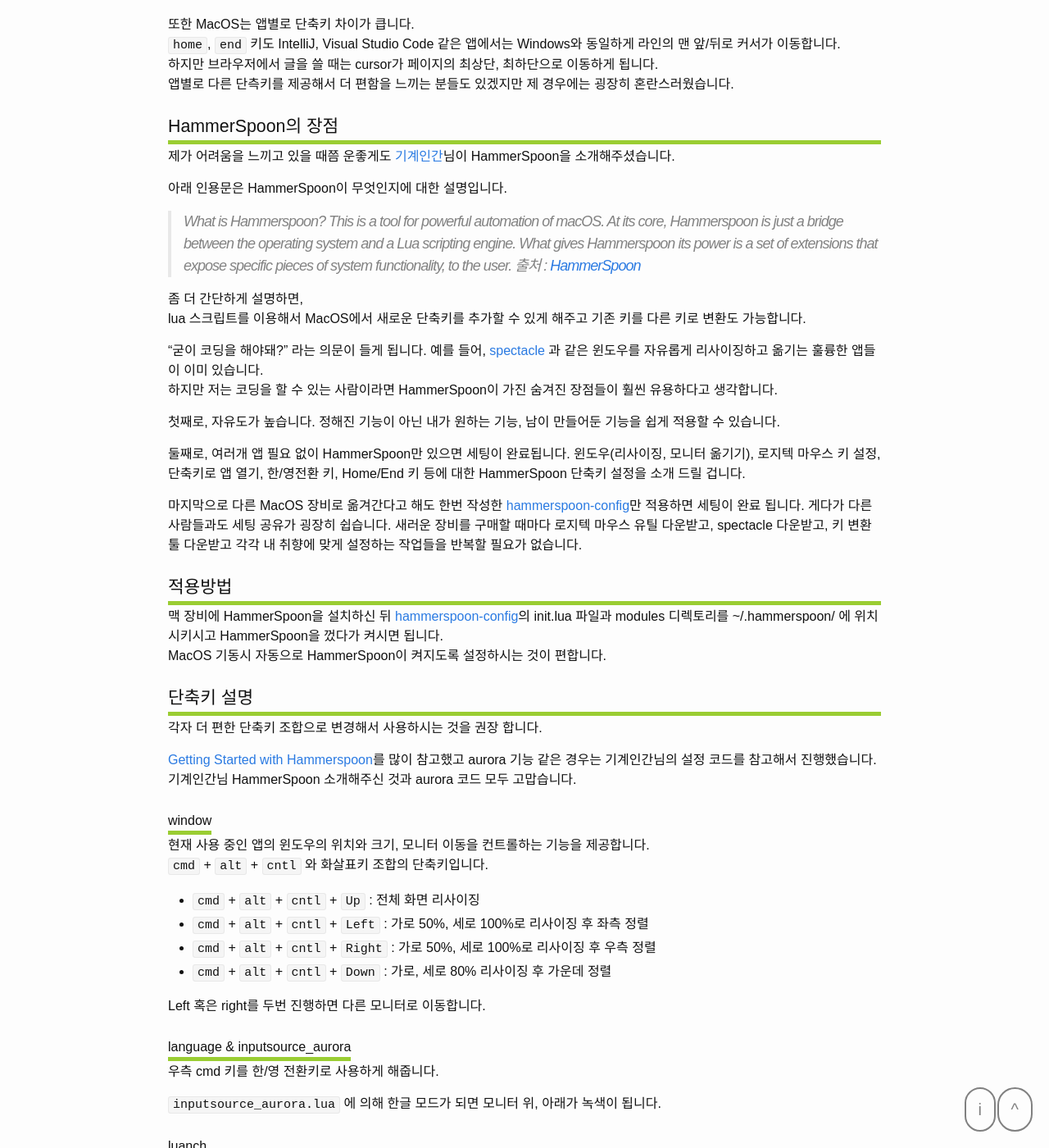
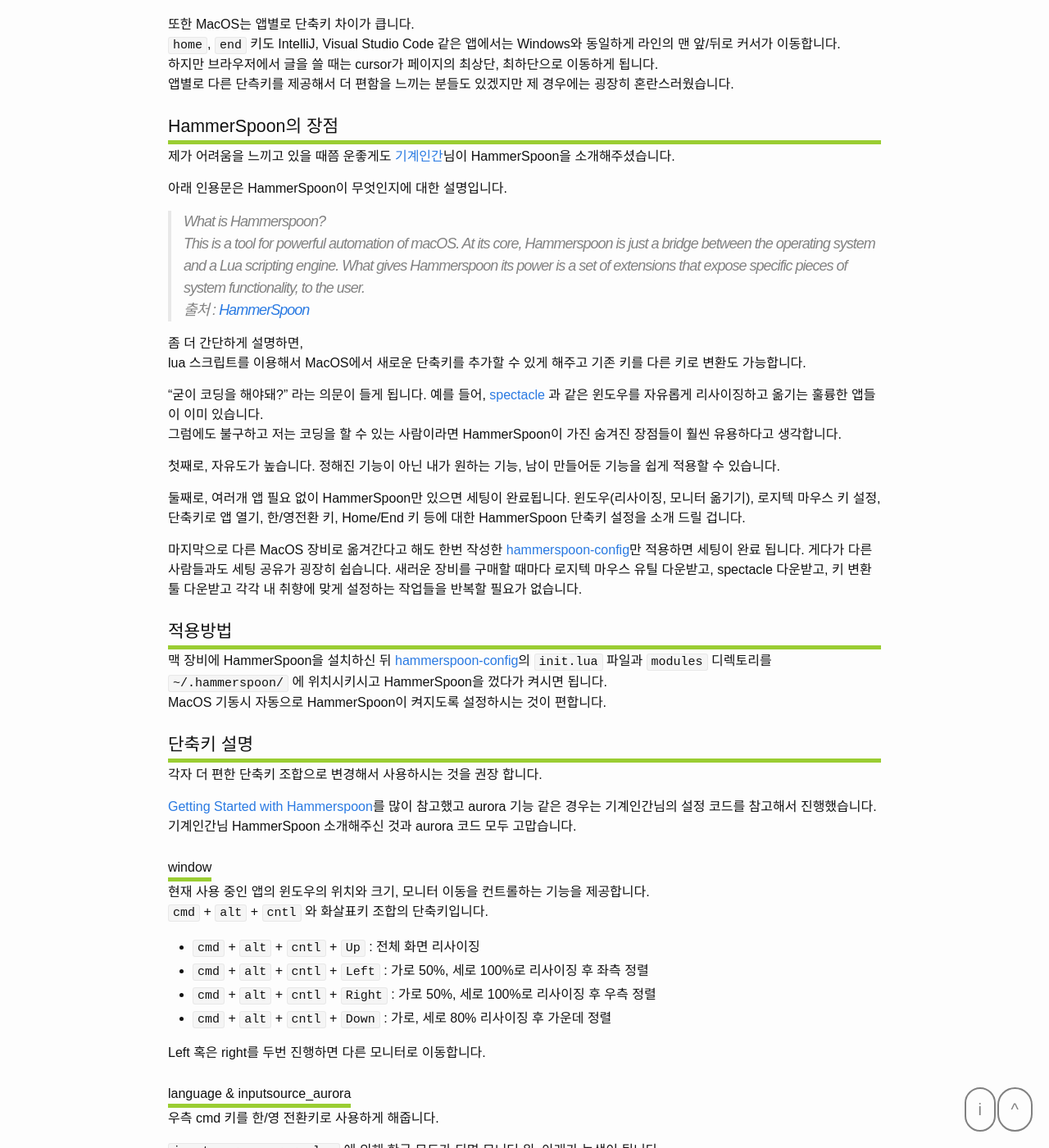
Before and after one commit to dveamer/dveamer.github.io, a Jekyll site: the page built from _posts/Preferences/2022-07-24-HammerSpoon.md, in a window 1280 px wide and 1400 px high, scrolled down 1045 px. Shown: the whole window at 82% size. Built offline with Jekyll 4.4.1, drawn with Linux system fonts in a browser that asks for light colours.

Commit message:
homepage

````diff
--- a/_posts/Preferences/2022-07-24-hammerspoon.md
+++ b/_posts/Preferences/2022-07-24-HammerSpoon.md
@@ -45,7 +45,7 @@
 lua 스크립트를 이용해서 MacOS에서 새로운 단축키를 추가할 수 있게 해주고 기존 키를 다른 키로 변환도 가능합니다.
 
 "굳이 코딩을 해야돼?" 라는 의문이 들게 됩니다. 예를 들어, [spectacle](https://www.spectacleapp.com/) 과 같은 윈도우를 자유롭게 리사이징하고 옮기는 훌륭한 앱들이 이미 있습니다.
-하지만 저는 코딩을 할 수 있는 사람이라면 HammerSpoon이 가진 숨겨진 장점들이 훨씬 유용하다고 생각합니다.
+그럼에도 불구하고 저는 코딩을 할 수 있는 사람이라면 HammerSpoon이 가진 숨겨진 장점들이 훨씬 유용하다고 생각합니다.
 
 첫째로, 자유도가 높습니다. 정해진 기능이 아닌 내가 원하는 기능, 남이 만들어둔 기능을 쉽게 적용할 수 있습니다.
 
@@ -57,7 +57,7 @@
 
 ## 적용방법
 
-맥 장비에 HammerSpoon을 설치하신 뒤 [hammerspoon-config](https://github.com/dveamer/hammerspoon-config)의 init.lua 파일과 modules 디렉토리를 ~/.hammerspoon/ 에 위치시키시고 HammerSpoon을 껐다가 켜시면 됩니다.
+맥 장비에 HammerSpoon을 설치하신 뒤 [hammerspoon-config](https://github.com/dveamer/hammerspoon-config)의 ```init.lua``` 파일과 ```modules``` 디렉토리를 ```~/.hammerspoon/``` 에 위치시키시고 HammerSpoon을 껐다가 켜시면 됩니다.
 MacOS 기동시 자동으로 HammerSpoon이 켜지도록 설정하시는 것이 편합니다.
 
 ## 단축키 설명
````
